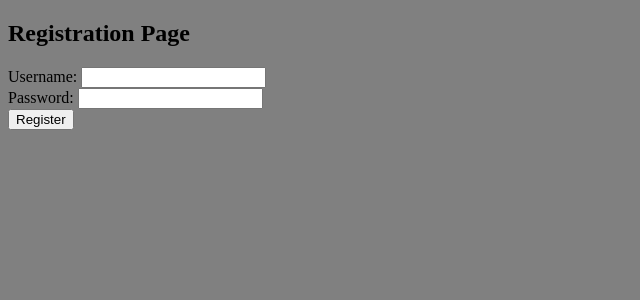
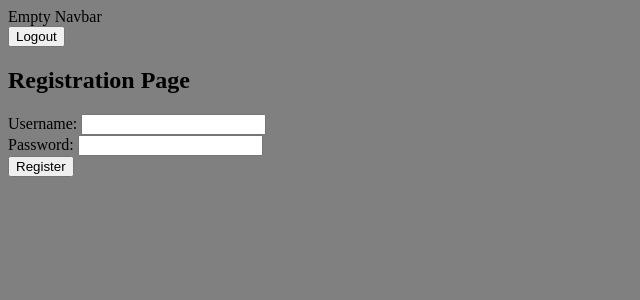
Before and after one commit to alissonkhr/GOR-Frontend, a React (Create React App) app in the folder gor-fr/: page /register in a window 1280 px wide. Shown: the top 300 px of the page, without its empty margins (0-640 px from the left). Built offline with nearby package versions, Linux system fonts and the light colour scheme; no server answers.

Commit message:
trying to fix login

```diff
--- a/gor-fr/src/App.js
+++ b/gor-fr/src/App.js
@@ -1,13 +1,16 @@
-import { Route, Routes, useNavigate } from "react-router-dom";
+import { Route, Routes } from "react-router-dom";
 import GamesContainer from "./components/GamesContainer";
 import Login from "./components/Login";
 import Register from "./components/Register";
+import Navi from "./components/Navi";
+import Logout from "./components/Logout";
 
 export default function App() {
-  const navigate = useNavigate();
 
   return (
     <div className="App">
+      <Navi />
+      <Logout />
       <Routes>
         <Route path="/register" element={<Register />} />
         <Route path="/login" element={<Login />} />
--- a/gor-fr/src/components/Login.jsx
+++ b/gor-fr/src/components/Login.jsx
@@ -1,11 +1,10 @@
-import React, { useState } from "react";
+import React from "react";
 import { useNavigate } from "react-router-dom";
 
 let baseUrl = process.env.REACT_APP_BACKEND_URL;
 
 export default function Login() {
-  const [user, setUser] = useState();
-
+  const navigate = useNavigate();
   const loginUser = async (e) => {
     e.preventDefault();
     const url = baseUrl + "/user/login";
@@ -24,16 +23,13 @@ export default function Login() {
       });
 
       if (response.status === 200) {
-        console.log("this is the login:", response.data);
-        setUser(true);
+        console.log("this is the login:", loginBody.username);
         navigate("/games");
       }
     } catch (err) {
       console.log("Error => ", err);
     }
   };
-
-  const navigate = useNavigate();
 
   return (
     <div>
--- /dev/null
+++ b/gor-fr/src/components/Logout.jsx
@@ -0,0 +1,26 @@
+import React from "react";
+import { useNavigate } from "react-router-dom";
+
+let baseUrl = process.env.REACT_APP_BACKEND_URL;
+
+export default function Logout() {
+  const navigate = useNavigate();
+  const logoutUser = async (e) => {
+    e.preventDefault();
+    try {
+      const res = await fetch(baseUrl + "/user/logout");
+      if (res.status === 200) {
+        console.log("user logged out");
+        navigate("/games");
+      }
+    } catch (err) {
+      console.log("Error => ", err);
+    }
+  };
+
+  return (
+    <div>
+      <button onClick={logoutUser}>Logout</button>
+    </div>
+  );
+}
--- /dev/null
+++ b/gor-fr/src/components/Navi.jsx
@@ -0,0 +1,9 @@
+import React from "react";
+
+export default function Navi() {
+  return (
+    <div>
+      <nav>Empty Navbar</nav>
+    </div>
+  );
+}
--- a/gor-fr/src/components/NewGames.jsx
+++ b/gor-fr/src/components/NewGames.jsx
@@ -1,11 +1,9 @@
 import React, { useState, useEffect } from "react";
-import { useNavigate } from "react-router-dom";
 
 let baseUrl = process.env.REACT_APP_BACKEND_URL;
 
 export default function NewGames() {
   const [newGames, setNewGames] = useState([]);
-  const navigate = useNavigate();
 
   const getNewGames = () => {
     fetch(baseUrl + "/games/new")
@@ -33,7 +31,7 @@ export default function NewGames() {
           return (
             <li key={results.id}>
               <p>{results.name}</p>
-              <img src={results.background_image}></img>
+              <img src={results.background_image} alt="Game's Background"></img>
             </li>
           );
         })}
--- a/gor-fr/src/components/Register.jsx
+++ b/gor-fr/src/components/Register.jsx
@@ -1,11 +1,10 @@
-import React, { useState } from "react";
+import React from "react";
 import { useNavigate } from "react-router-dom";
 
 let baseUrl = process.env.REACT_APP_BACKEND_URL;
 
 export default function Register() {
-  const [user, setUser] = useState();
-
+  const navigate = useNavigate();
   const register = async (e) => {
     e.preventDefault();
     const url = baseUrl + "/user/register";
@@ -21,7 +20,6 @@ export default function Register() {
         },
       });
       if (response.status === 201) {
-        setUser(true);
         console.log("user registered");
         navigate("/login");
       }
@@ -29,8 +27,6 @@ export default function Register() {
       console.log("Error => ", err);
     }
   };
-
-  const navigate = useNavigate();
 
   return (
     <div>
```
Also changed, not shown: gor-fr/src/components/Authenticate.jsx (deleted).
